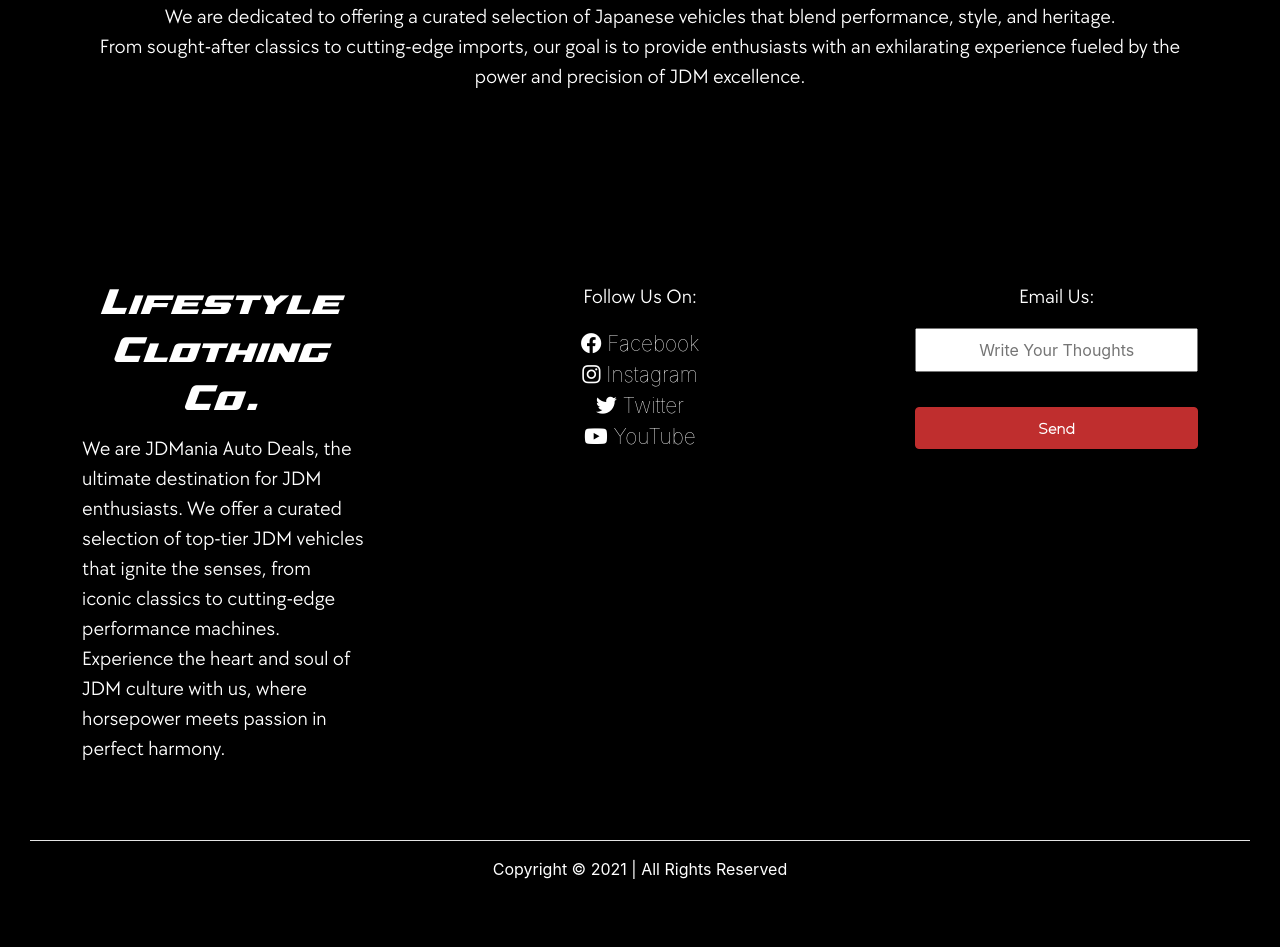
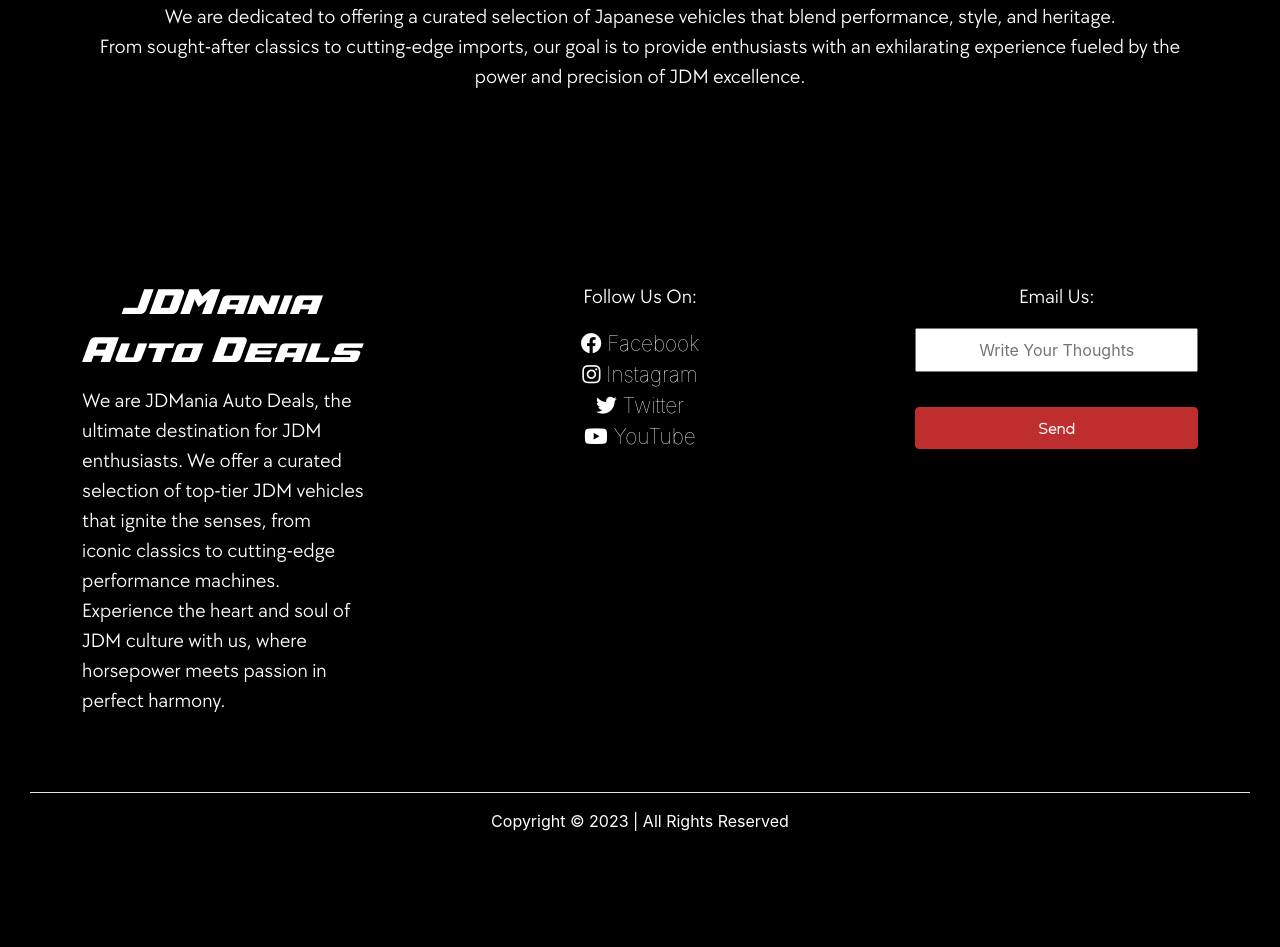
Before and after one commit to jericodaag/JDMania, a PHP site: page / in a window 1280 px wide. Shown: the part 3415-4362 px from the top of the page. After the commit the page ends 4246 px from the top, so only its background shows below. Run offline with PHP 8.4, Linux system fonts and the light colour scheme; data comes from the database, SQL or seed files in the repository; data that the repository does not hold is empty.

Commit message:
last commit

```diff
--- a/LogIn.php
+++ b/LogIn.php
@@ -210,7 +210,7 @@
         <div class="container-fluid footer">
             <div class="row" style="justify-content: space-around;">
                 <div class="col-sm-6 col-lg-3" align="left">
-                    <h4 class="display-4 name">Lifestyle Clothing Co.</h4>
+                    <h4 class="display-4 name">JDMania Auto Deals</h4>
                     <p class="lead">
                     We are JDMania Auto Deals, the ultimate destination for JDM enthusiasts. We offer a curated
                     selection of top-tier JDM vehicles that ignite the senses, from iconic classics to cutting-edge
@@ -242,7 +242,7 @@
             <hr>
             <div class="row text-center">
                 <div class="col-12">
-                   <p>Copyright © 2021 | All Rights Reserved</p>
+                   <p>Copyright © 2023 | All Rights Reserved</p>
                 </div>
             </div>
         </div>
--- a/about.php
+++ b/about.php
@@ -421,7 +421,7 @@
         <div class="container-fluid footer">
             <div class="row" style="justify-content: space-around;">
                 <div class="col-sm-6 col-lg-3" align="left">
-                    <h4 class="display-4 name">Lifestyle Clothing Co.</h4>
+                    <h4 class="display-4 name">JDMania Auto Deals</h4>
                     <p class="lead">
                     We are JDMania Auto Deals, the ultimate destination for JDM enthusiasts. We offer a curated
                     selection of top-tier JDM vehicles that ignite the senses, from iconic classics to cutting-edge
@@ -453,7 +453,7 @@
             <hr>
             <div class="row text-center">
                 <div class="col-12">
-                   <p>Copyright © 2021 | All Rights Reserved</p>
+                   <p>Copyright © 2023 | All Rights Reserved</p>
                 </div>
             </div>
         </div>
--- a/accounts.php
+++ b/accounts.php
@@ -923,7 +923,7 @@
         <div class="container-fluid footer">
             <div class="row" style="justify-content: space-around;">
                 <div class="col-sm-6 col-lg-3" align="left">
-                    <h4 class="display-4 name">Lifestyle Clothing Co.</h4>
+                    <h4 class="display-4 name">JDMania Auto Deals</h4>
                     <p class="lead">
                     We are JDMania Auto Deals, the ultimate destination for JDM enthusiasts. We offer a curated
                     selection of top-tier JDM vehicles that ignite the senses, from iconic classics to cutting-edge
@@ -955,7 +955,7 @@
             <hr>
             <div class="row text-center">
                 <div class="col-12">
-                   <p>Copyright © 2021 | All Rights Reserved</p>
+                   <p>Copyright © 2023 | All Rights Reserved</p>
                 </div>
             </div>
         </div>
--- a/best-sellers.php
+++ b/best-sellers.php
@@ -346,7 +346,7 @@
             <hr>
             <div class="row text-center">
                 <div class="col-12">
-                   <p>Copyright © 2021 | All Rights Reserved</p>
+                   <p>Copyright © 2023 | All Rights Reserved</p>
                 </div>
             </div>
         </div>
--- a/car-accessories.php
+++ b/car-accessories.php
@@ -319,7 +319,7 @@
         <div class="container-fluid footer">
             <div class="row" style="justify-content: space-around;">
                 <div class="col-sm-6 col-lg-3" align="left">
-                    <h4 class="display-4 name">Lifestyle Clothing Co.</h4>
+                    <h4 class="display-4 name">JDMania Auto Deals</h4>
                     <p class="lead">
                     We are JDMania Auto Deals, the ultimate destination for JDM enthusiasts. We offer a curated
                     selection of top-tier JDM vehicles that ignite the senses, from iconic classics to cutting-edge
@@ -351,7 +351,7 @@
             <hr>
             <div class="row text-center">
                 <div class="col-12">
-                   <p>Copyright © 2021 | All Rights Reserved</p>
+                   <p>Copyright © 2023 | All Rights Reserved</p>
                 </div>
             </div>
         </div>
--- a/cars.php
+++ b/cars.php
@@ -451,7 +451,7 @@
         <div class="container-fluid footer">
             <div class="row" style="justify-content: space-around;">
                 <div class="col-sm-6 col-lg-3" align="left">
-                    <h4 class="display-4 name">Lifestyle Clothing Co.</h4>
+                    <h4 class="display-4 name">JDMania Auto Deals</h4>
                     <p class="lead">
                     We are JDMania Auto Deals, the ultimate destination for JDM enthusiasts. We offer a curated
                     selection of top-tier JDM vehicles that ignite the senses, from iconic classics to cutting-edge
@@ -483,7 +483,7 @@
             <hr>
             <div class="row text-center">
                 <div class="col-12">
-                   <p>Copyright © 2021 | All Rights Reserved</p>
+                   <p>Copyright © 2023 | All Rights Reserved</p>
                 </div>
             </div>
         </div>
--- a/cart.php
+++ b/cart.php
@@ -732,7 +732,7 @@
         <div class="container-fluid footer">
             <div class="row" style="justify-content: space-around;">
                 <div class="col-sm-6 col-lg-3" align="left">
-                    <h4 class="display-4 name">Lifestyle Clothing Co.</h4>
+                    <h4 class="display-4 name">JDMania Auto Deals</h4>
                     <p class="lead">
                     We are JDMania Auto Deals, the ultimate destination for JDM enthusiasts. We offer a curated
                     selection of top-tier JDM vehicles that ignite the senses, from iconic classics to cutting-edge
@@ -764,7 +764,7 @@
             <hr>
             <div class="row text-center">
                 <div class="col-12">
-                   <p>Copyright © 2021 | All Rights Reserved</p>
+                   <p>Copyright © 2023 | All Rights Reserved</p>
                 </div>
             </div>
         </div>
--- a/home.php
+++ b/home.php
@@ -1073,7 +1073,7 @@
             <hr>
             <div class="row text-center">
                 <div class="col-12">
-                   <p>Copyright © 2021 | All Rights Reserved</p>
+                   <p>Copyright © 2023 | All Rights Reserved</p>
                 </div>
             </div>
         </div>
--- a/hot-deals.php
+++ b/hot-deals.php
@@ -315,7 +315,7 @@
         <div class="container-fluid footer">
             <div class="row" style="justify-content: space-around;">
                 <div class="col-sm-6 col-lg-3" align="left">
-                    <h4 class="display-4 name">Lifestyle Clothing Co.</h4>
+                    <h4 class="display-4 name">JDMania Auto Deals</h4>
                     <p class="lead">
                     We are JDMania Auto Deals, the ultimate destination for JDM enthusiasts. We offer a curated
                     selection of top-tier JDM vehicles that ignite the senses, from iconic classics to cutting-edge
@@ -347,7 +347,7 @@
             <hr>
             <div class="row text-center">
                 <div class="col-12">
-                   <p>Copyright © 2021 | All Rights Reserved</p>
+                   <p>Copyright © 2023 | All Rights Reserved</p>
                 </div>
             </div>
         </div>
--- a/index.php
+++ b/index.php
@@ -1040,7 +1040,7 @@
         <div class="container-fluid footer">
             <div class="row" style="justify-content: space-around;">
                 <div class="col-sm-6 col-lg-3" align="left">
-                    <h4 class="display-4 name">Lifestyle Clothing Co.</h4>
+                    <h4 class="display-4 name">JDMania Auto Deals</h4>
                     <p class="lead">
                     We are JDMania Auto Deals, the ultimate destination for JDM enthusiasts. We offer a curated
                     selection of top-tier JDM vehicles that ignite the senses, from iconic classics to cutting-edge
@@ -1072,7 +1072,7 @@
             <hr>
             <div class="row text-center">
                 <div class="col-12">
-                   <p>Copyright © 2021 | All Rights Reserved</p>
+                   <p>Copyright © 2023 | All Rights Reserved</p>
                 </div>
             </div>
         </div>
--- a/inventory.php
+++ b/inventory.php
@@ -945,7 +945,7 @@
         <div class="container-fluid footer">
             <div class="row" style="justify-content: space-around;">
                 <div class="col-sm-6 col-lg-3" align="left">
-                    <h4 class="display-4 name">Lifestyle Clothing Co.</h4>
+                    <h4 class="display-4 name">JDMania Auto Deals</h4>
                     <p class="lead">
                     We are JDMania Auto Deals, the ultimate destination for JDM enthusiasts. We offer a curated
                     selection of top-tier JDM vehicles that ignite the senses, from iconic classics to cutting-edge
@@ -977,7 +977,7 @@
             <hr>
             <div class="row text-center">
                 <div class="col-12">
-                   <p>Copyright © 2021 | All Rights Reserved</p>
+                   <p>Copyright © 2023 | All Rights Reserved</p>
                 </div>
             </div>
         </div>
--- a/jdm-classics.php
+++ b/jdm-classics.php
@@ -318,7 +318,7 @@
         <div class="container-fluid footer">
             <div class="row" style="justify-content: space-around;">
                 <div class="col-sm-6 col-lg-3" align="left">
-                    <h4 class="display-4 name">Lifestyle Clothing Co.</h4>
+                    <h4 class="display-4 name">JDMania Auto Deals</h4>
                     <p class="lead">
                     We are JDMania Auto Deals, the ultimate destination for JDM enthusiasts. We offer a curated
                     selection of top-tier JDM vehicles that ignite the senses, from iconic classics to cutting-edge
@@ -350,7 +350,7 @@
             <hr>
             <div class="row text-center">
                 <div class="col-12">
-                   <p>Copyright © 2021 | All Rights Reserved</p>
+                   <p>Copyright © 2023 | All Rights Reserved</p>
                 </div>
             </div>
         </div>
--- a/jdm-clothing.php
+++ b/jdm-clothing.php
@@ -311,7 +311,7 @@
         <div class="container-fluid footer">
             <div class="row" style="justify-content: space-around;">
                 <div class="col-sm-6 col-lg-3" align="left">
-                    <h4 class="display-4 name">Lifestyle Clothing Co.</h4>
+                    <h4 class="display-4 name">JDMania Auto Deals</h4>
                     <p class="lead">
                     We are JDMania Auto Deals, the ultimate destination for JDM enthusiasts. We offer a curated
                     selection of top-tier JDM vehicles that ignite the senses, from iconic classics to cutting-edge
@@ -343,7 +343,7 @@
             <hr>
             <div class="row text-center">
                 <div class="col-12">
-                   <p>Copyright © 2021 | All Rights Reserved</p>
+                   <p>Copyright © 2023 | All Rights Reserved</p>
                 </div>
             </div>
         </div>
--- a/merchandise.php
+++ b/merchandise.php
@@ -453,7 +453,7 @@
         <div class="container-fluid footer">
             <div class="row" style="justify-content: space-around;">
                 <div class="col-sm-6 col-lg-3" align="left">
-                    <h4 class="display-4 name">Lifestyle Clothing Co.</h4>
+                    <h4 class="display-4 name">JDMania Auto Deals</h4>
                     <p class="lead">
                     We are JDMania Auto Deals, the ultimate destination for JDM enthusiasts. We offer a curated
                     selection of top-tier JDM vehicles that ignite the senses, from iconic classics to cutting-edge
@@ -485,7 +485,7 @@
             <hr>
             <div class="row text-center">
                 <div class="col-12">
-                   <p>Copyright © 2021 | All Rights Reserved</p>
+                   <p>Copyright © 2023 | All Rights Reserved</p>
                 </div>
             </div>
         </div>
--- a/new-arrival.php
+++ b/new-arrival.php
@@ -319,7 +319,7 @@
         <div class="container-fluid footer">
             <div class="row" style="justify-content: space-around;">
                 <div class="col-sm-6 col-lg-3" align="left">
-                    <h4 class="display-4 name">Lifestyle Clothing Co.</h4>
+                    <h4 class="display-4 name">JDMania Auto Deals</h4>
                     <<p class="lead">
                     We are JDMania Auto Deals, the ultimate destination for JDM enthusiasts. We offer a curated
                     selection of top-tier JDM vehicles that ignite the senses, from iconic classics to cutting-edge
@@ -351,7 +351,7 @@
             <hr>
             <div class="row text-center">
                 <div class="col-12">
-                   <p>Copyright © 2021 | All Rights Reserved</p>
+                   <p>Copyright © 2023 | All Rights Reserved</p>
                 </div>
             </div>
         </div>
--- a/sign-up.php
+++ b/sign-up.php
@@ -374,7 +374,7 @@
         <div class="container-fluid footer">
             <div class="row" style="justify-content: space-around;">
                 <div class="col-sm-6 col-lg-3" align="left">
-                    <h4 class="display-4 name">Lifestyle Clothing Co.</h4>
+                    <h4 class="display-4 name">JDMania Auto Deals</h4>
                     <p class="lead">
                     We are JDMania Auto Deals, the ultimate destination for JDM enthusiasts. We offer a curated
                     selection of top-tier JDM vehicles that ignite the senses, from iconic classics to cutting-edge
@@ -406,7 +406,7 @@
             <hr>
             <div class="row text-center">
                 <div class="col-12">
-                   <p>Copyright © 2021 | All Rights Reserved</p>
+                   <p>Copyright © 2023 | All Rights Reserved</p>
                 </div>
             </div>
         </div>
--- a/transaction.php
+++ b/transaction.php
@@ -582,7 +582,7 @@
         <div class="container-fluid footer">
             <div class="row" style="justify-content: space-around;">
                 <div class="col-sm-6 col-lg-3" align="left">
-                    <h4 class="display-4 name">Lifestyle Clothing Co.</h4>
+                    <h4 class="display-4 name">JDMania Auto Deals</h4>
                     <p class="lead">
                     We are JDMania Auto Deals, the ultimate destination for JDM enthusiasts. We offer a curated
                     selection of top-tier JDM vehicles that ignite the senses, from iconic classics to cutting-edge
@@ -614,7 +614,7 @@
             <hr>
             <div class="row text-center">
                 <div class="col-12">
-                   <p>Copyright © 2021 | All Rights Reserved</p>
+                   <p>Copyright © 2023 | All Rights Reserved</p>
                 </div>
             </div>
         </div>
--- a/user-account.php
+++ b/user-account.php
@@ -399,7 +399,7 @@
         <div class="container-fluid footer">
             <div class="row" style="justify-content: space-around;">
                 <div class="col-sm-6 col-lg-3" align="left">
-                    <h4 class="display-4 name">Lifestyle Clothing Co.</h4>
+                    <h4 class="display-4 name">JDMania Auto Deals</h4>
                     <p class="lead">
                     We are JDMania Auto Deals, the ultimate destination for JDM enthusiasts. We offer a curated
                     selection of top-tier JDM vehicles that ignite the senses, from iconic classics to cutting-edge
```
